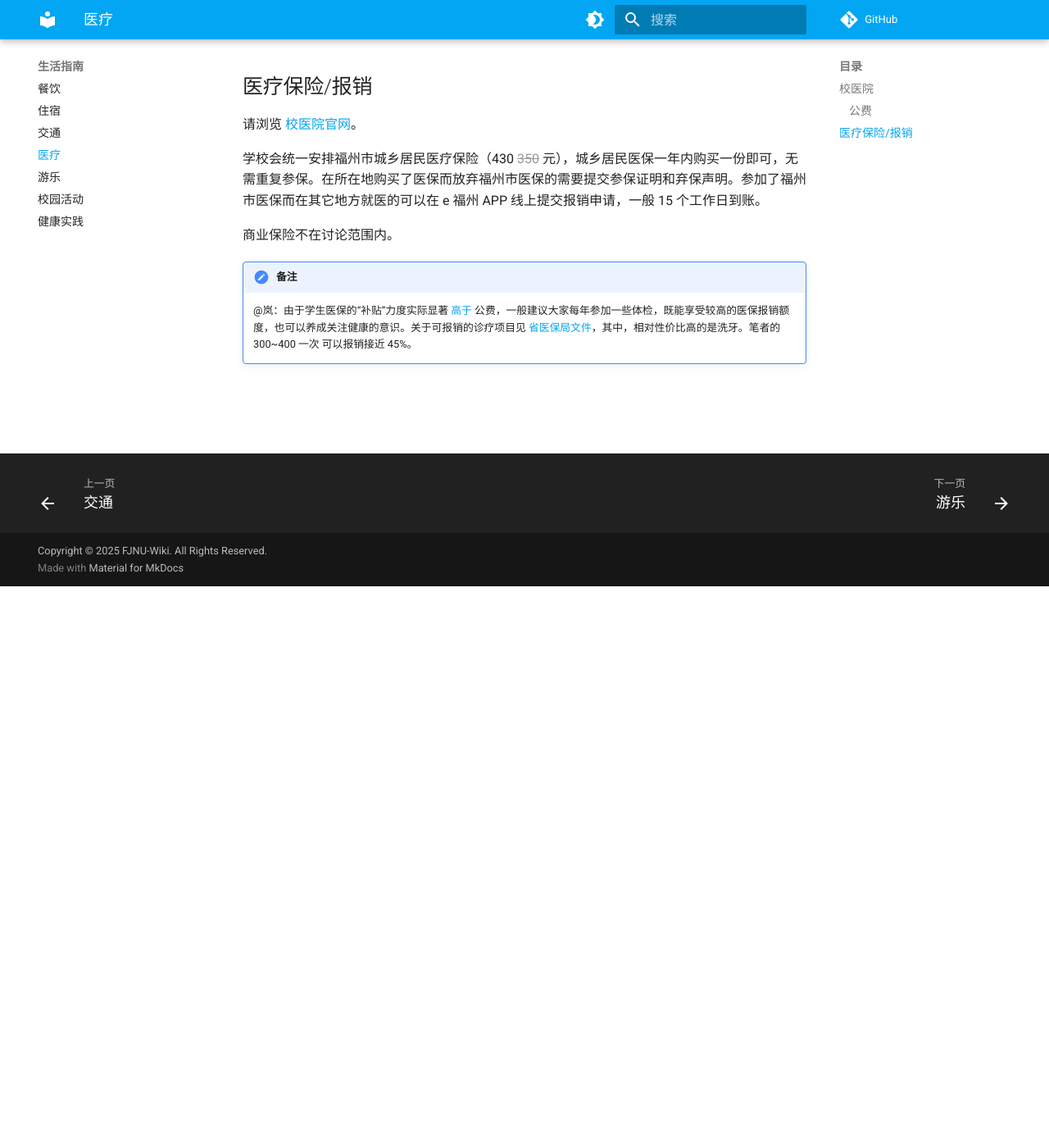
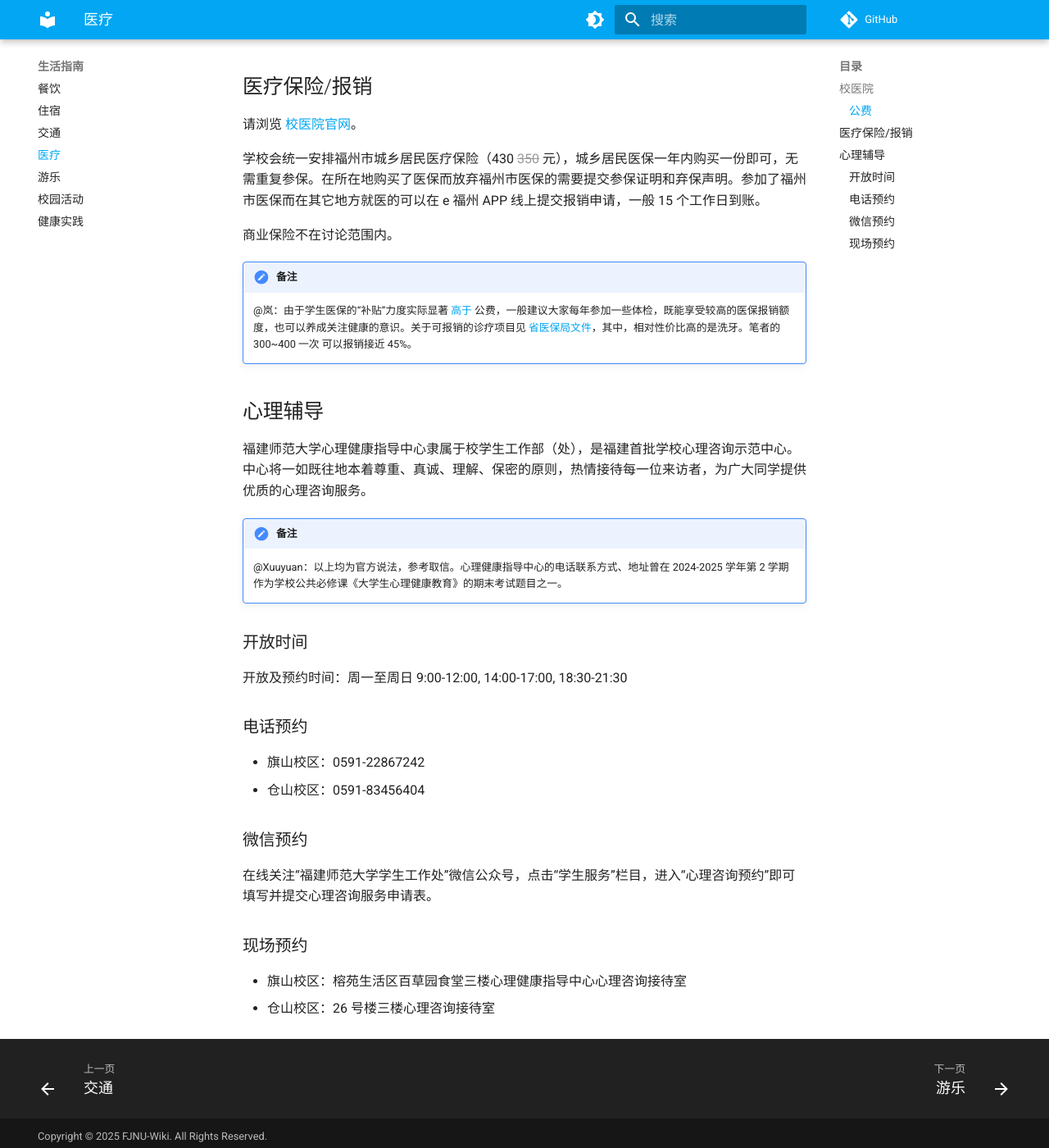
Before and after one commit to kanerty/FJNU-Wiki, an MkDocs documentation site: the page built from docs/live/hospital.md, in a window 1280 px wide and 1400 px high, scrolled down 685 px. Shown: the whole window at 82% size. Built offline with MkDocs 1.6.1 and Material for MkDocs 9.7.7, drawn with Linux system fonts in a browser that asks for light colours; comment, search, counter and statistics services are not loaded.

Commit message:
feat(live\\hospital\* study\\choose\*): 新增心理辅导、上课时间

```diff
--- a/docs/live/hospital.md
+++ b/docs/live/hospital.md
@@ -30,3 +30,28 @@
 
 !!! note "备注"
     @岚：由于学生医保的“补贴”力度实际显著 [高于](https://fjirsm.cas.cn/yjsjy/pygl/xsgz/yb/202410/P020241017527993074312.pdf) 公费，一般建议大家每年参加一些体检，既能享受较高的医保报销额度，也可以养成关注健康的意识。关于可报销的诊疗项目见 [省医保局文件](https://ybj.fujian.gov.cn/zfxxgkzl/fdzdgknr/zcwj/201903/t20190319_4830769.htm)，其中，相对性价比高的是洗牙。笔者的 300~400 一次 可以报销接近 45%。
+
+## 心理辅导 {#psychological-counseling}
+
+福建师范大学心理健康指导中心隶属于校学生工作部（处），是福建首批学校心理咨询示范中心。中心将一如既往地本着尊重、真诚、理解、保密的原则，热情接待每一位来访者，为广大同学提供优质的心理咨询服务。
+
+!!! note "备注"
+    @Xuuyuan：以上均为官方说法，参考取信。心理健康指导中心的电话联系方式、地址曾在 2024-2025 学年第 2 学期作为学校公共必修课《大学生心理健康教育》的期末考试题目之一。
+
+### 开放时间
+
+开放及预约时间：周一至周日 9:00-12:00, 14:00-17:00, 18:30-21:30
+
+### 电话预约
+
+- 旗山校区：0591-22867242
+- 仓山校区：0591-83456404
+
+### 微信预约
+
+在线关注“福建师范大学学生工作处”微信公众号，点击“学生服务”栏目，进入“心理咨询预约”即可填写并提交心理咨询服务申请表。
+
+### 现场预约
+
+- 旗山校区：榕苑生活区百草园食堂三楼心理健康指导中心心理咨询接待室
+- 仓山校区：26 号楼三楼心理咨询接待室
```
Also changed, not shown: docs/study/choose.md (+15 -0 lines).
